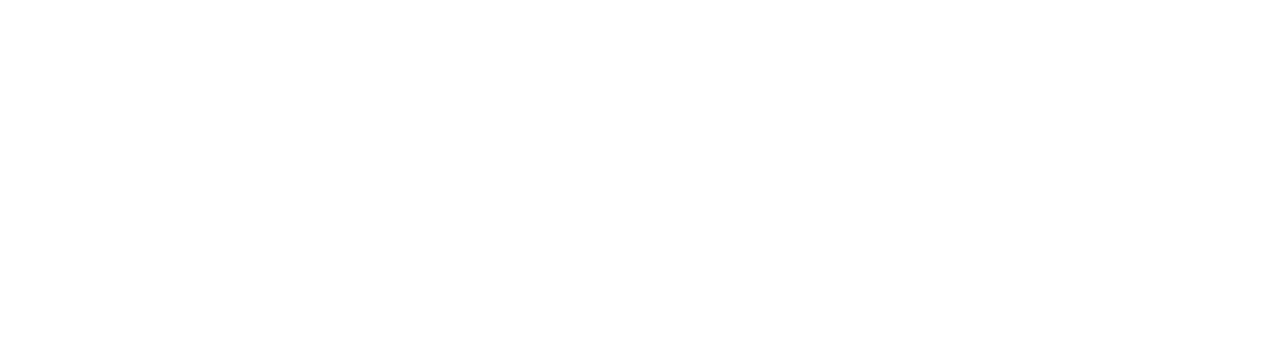
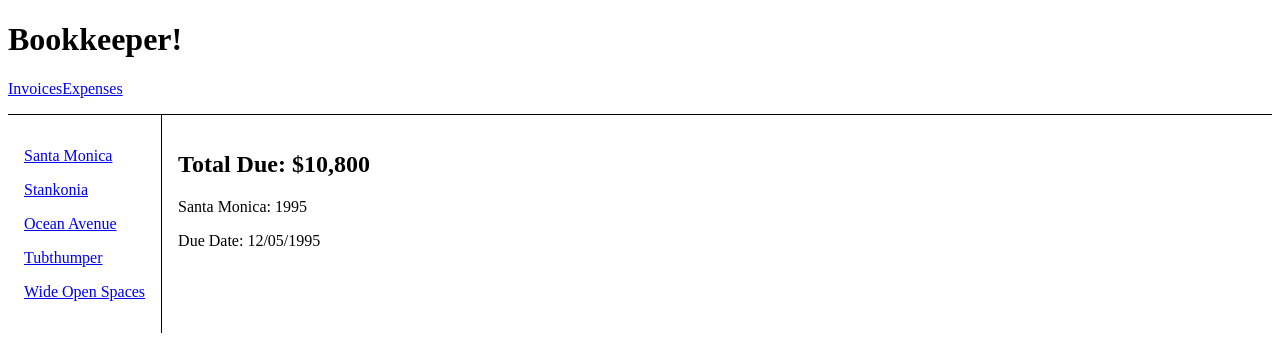
Before and after one commit to GeekyGuang/react-router-tutorial, a React (Vite) app: page /invoices/1995 in a window 1280 px wide. Before the commit this address had no page. Shown: the top 340 px of the page. Built offline with nearby package versions, Linux system fonts and the light colour scheme.

Commit message:
获取参数

```diff
--- a/src/data.js
+++ b/src/data.js
@@ -34,3 +34,7 @@ let invoices = [
 export function getInvoices() {
   return invoices
 }
+
+export function getInvoice(number) {
+  return invoices.find((invoice) => invoice.number === number)
+}
--- a/src/main.jsx
+++ b/src/main.jsx
@@ -7,6 +7,7 @@ import {
  } from "react-router-dom";
 import Expenses from "./routes/expenses";
 import Invoices from "./routes/invoices";
+import Invoice from "./routes/invoice";
 
 const rootElement = document.getElementById("root");
 render(
@@ -14,7 +15,16 @@ render(
     <Routes>
       <Route path="/" element={<App />}>
         <Route path="expenses" element={<Expenses />} />
-        <Route path="invoices" element={<Invoices />} />
+        <Route path="invoices" element={<Invoices />} >
+          <Route path=":invoiceId" element={<Invoice />} />
+        </Route>
+        <Route
+          path="*"
+          element={
+            <main style={{padding: "1rem"}}>
+              <p>There's nothing here!</p>
+            </main>
+          } />
       </Route>
     </Routes>
   </BrowserRouter>,
--- /dev/null
+++ b/src/routes/invoice.jsx
@@ -0,0 +1,16 @@
+import { useParams } from "react-router-dom"
+import { getInvoice } from "../data"
+
+export default function Invoice() {
+  let params = useParams()
+  let invoice = getInvoice(parseInt(params.invoiceId, 10))
+  return (
+    <main style={{ padding: "1rem" }}>
+      <h2>Total Due: {invoice.amount}</h2>
+      <p>
+        {invoice.name}: {invoice.number}
+      </p>
+      <p>Due Date: {invoice.due}</p>
+    </main>
+  );
+}
--- a/src/routes/invoices.jsx
+++ b/src/routes/invoices.jsx
@@ -1,4 +1,4 @@
-import { Link } from "react-router-dom"
+import { Link, Outlet } from "react-router-dom"
 import { getInvoices } from "../data"
 
 export default function Invoices() {
@@ -18,6 +18,7 @@ export default function Invoices() {
         ))}
 
       </nav>
+      <Outlet />
     </div>
   )
 }
```
